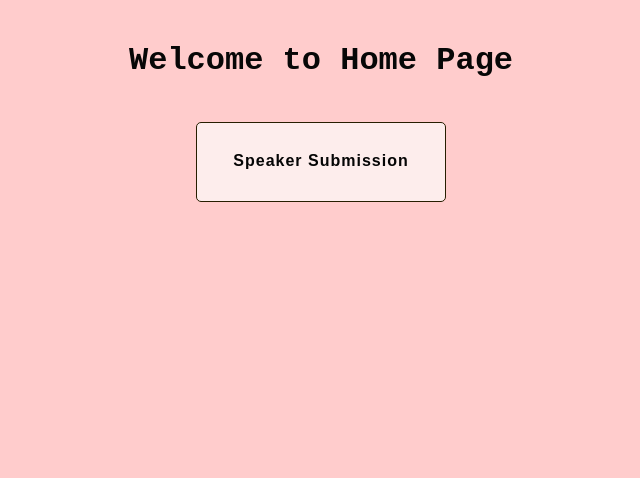
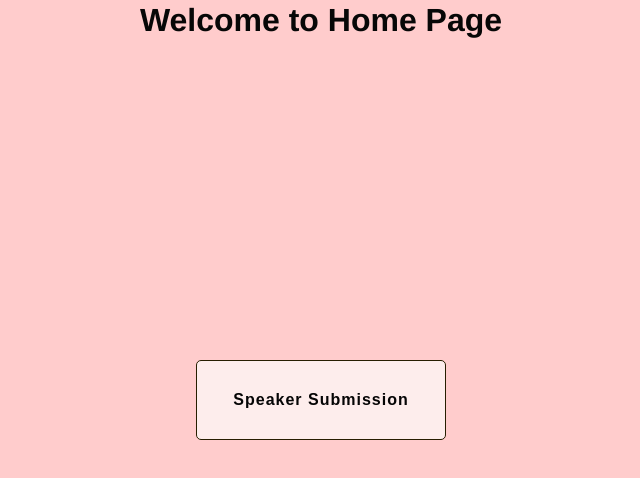
Before and after one commit to Lbarajon/BARAJON_HTML-FORMS, a plain HTML site: page index.html in a window 1280 px wide. Shown: the whole page, without its empty margins (319-959 px from the left). Drawn offline with Linux system fonts and the light colour scheme.

Commit message:
first commit

```diff
--- a/index.html
+++ b/index.html
@@ -7,14 +7,14 @@
     <link rel="stylesheet" href="style.css">
 </head>
 <body>
-    <header class="home-page">
+
     <h1>
         Welcome to Home Page
     </h1>
-    </header>
+
     <p>
         <a href="speaker-submission.html">Speaker Submission</a>
     </p>
-    </header>
+
 </body>
 </html>
--- a/style.css
+++ b/style.css
@@ -22,10 +22,14 @@ a {
     height: 80px;
     width: 250px;
     background: #FDEDEC;
-    position: static;
+    position: absolute;
     margin: auto;
     border: 1px solid #271e00;
     border-radius: 5px;
+    left: 0;
+    right: 0;
+    top: 0;
+    bottom: 0;
     place-items: center;
     font-family: "Poppins", sans-serif;
     font-weight: bold;
@@ -46,15 +50,6 @@ a {
     padding: 50px;
 }
 
-.home-page {
-    font-family: 'Courier New', Courier, monospace;
-    text-align: center;
-    border-radius: none;
-
-    width: 100%;
-    margin: 20px 0;
-    padding: 20px;
-}
 
 .speaker-form-header h1 {
     font-size: 30px;
@@ -149,7 +144,6 @@ a {
     .speaker-form {
         width: 600px;
     }
-
     .form-row {
         flex-direction: row;
         align-items: flex-start; /*To avoid stetching*/
```
